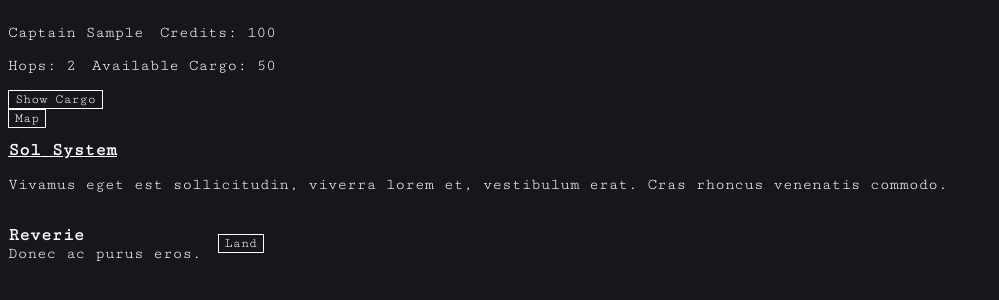
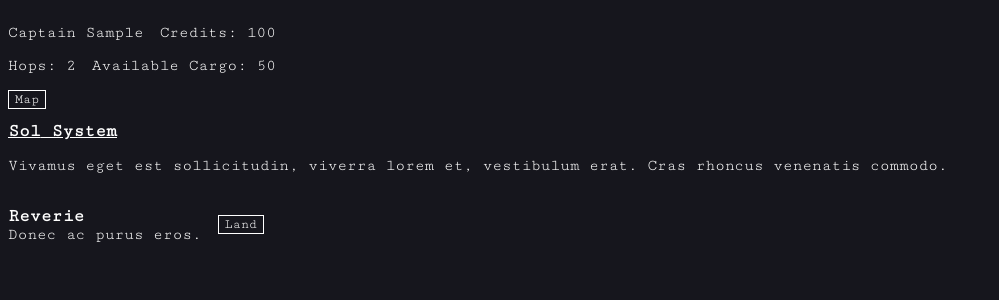
Before and after one commit to markbiek/boring-space-game, a React (Vite) app: page / in a window 1280 px wide. Both pictures are taken after typing "Sample", "Sample" into the empty fields and a click on the button "Start Game". Shown: the top 300 px of the page, without its empty margins (0-999 px from the left). Built offline with nearby package versions, Linux system fonts and the light colour scheme.

Commit message:
Hide 'Show Cargo' button when we're not carrying anything

```diff
--- a/src/components/PlayerHeader.tsx
+++ b/src/components/PlayerHeader.tsx
@@ -67,6 +67,7 @@ export default function PlayerHeader() {
 				<li className={`${hops > 0 ? '' : 'low-fuel'}`}>Hops: {hops}</li>
 				<li>Available Cargo: {cargoSize}</li>
 			</ul>
+			{ship.cargo.length > 0 && (
 				<button
 					onClick={(e) => {
 						setShowCargo(!showCargo);
@@ -74,6 +75,7 @@ export default function PlayerHeader() {
 				>
 					{showCargo ? 'Hide Cargo' : 'Show Cargo'}
 				</button>
+			)}
 			{showCargo && cargoDetails()}
 		</header>
 	);
```
Lines whose indentation alone changed are shown as unchanged.
